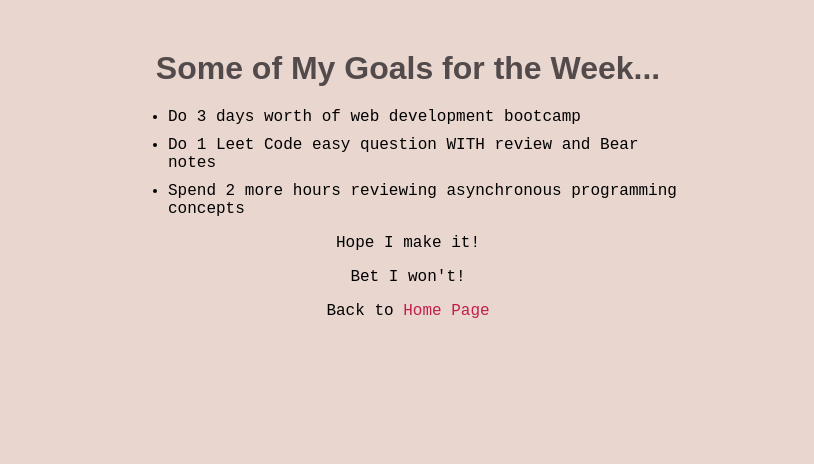
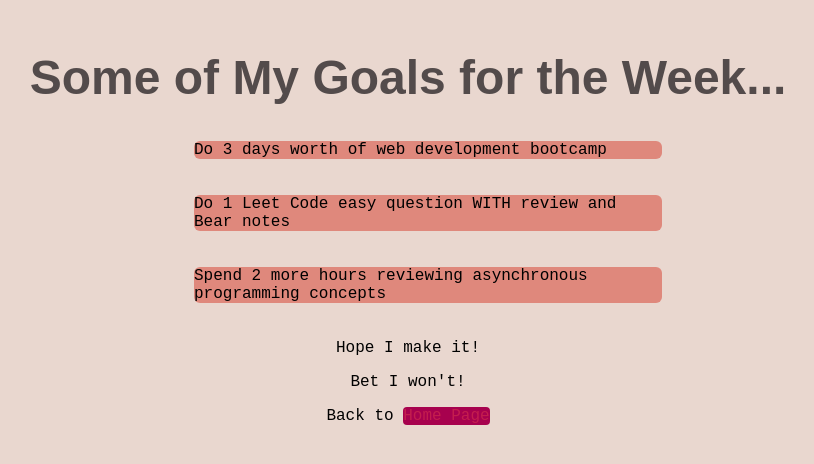
Before and after one commit to RypeCreates/bootcamp-webdev, a plain HTML site: page full-week.html in a window 1280 px wide. Shown: the whole page, without its empty margins (232-1046 px from the left). Drawn offline with Linux system fonts and the light colour scheme.

Commit message:
Did some css work

```diff
--- a/css/full-week.css
+++ b/css/full-week.css
@@ -1,9 +1,27 @@
+h1 {
+    font-size: 48px;
+    color: rgb(71, 62, 62);
+}
+
+a {
+    background-color: rgb(167,1,78);
+    border-radius: 4px;
+    color: white;
+}
+
+a:hover {
+    background-color: rgb(180,12,90);
+}
+
 ul {
+    list-style: none;
     margin: 10px;
     text-align: left;
     font-family: 'RobotoMono', monospace;
 }
 
 li {
-    margin: 10px;
+    background-color: rgb(223,136,124);
+    border-radius: 6px;
+    margin: 36px;
 }
```
Also changed, not shown: index.html (+1 -1 lines), 1 other file.
